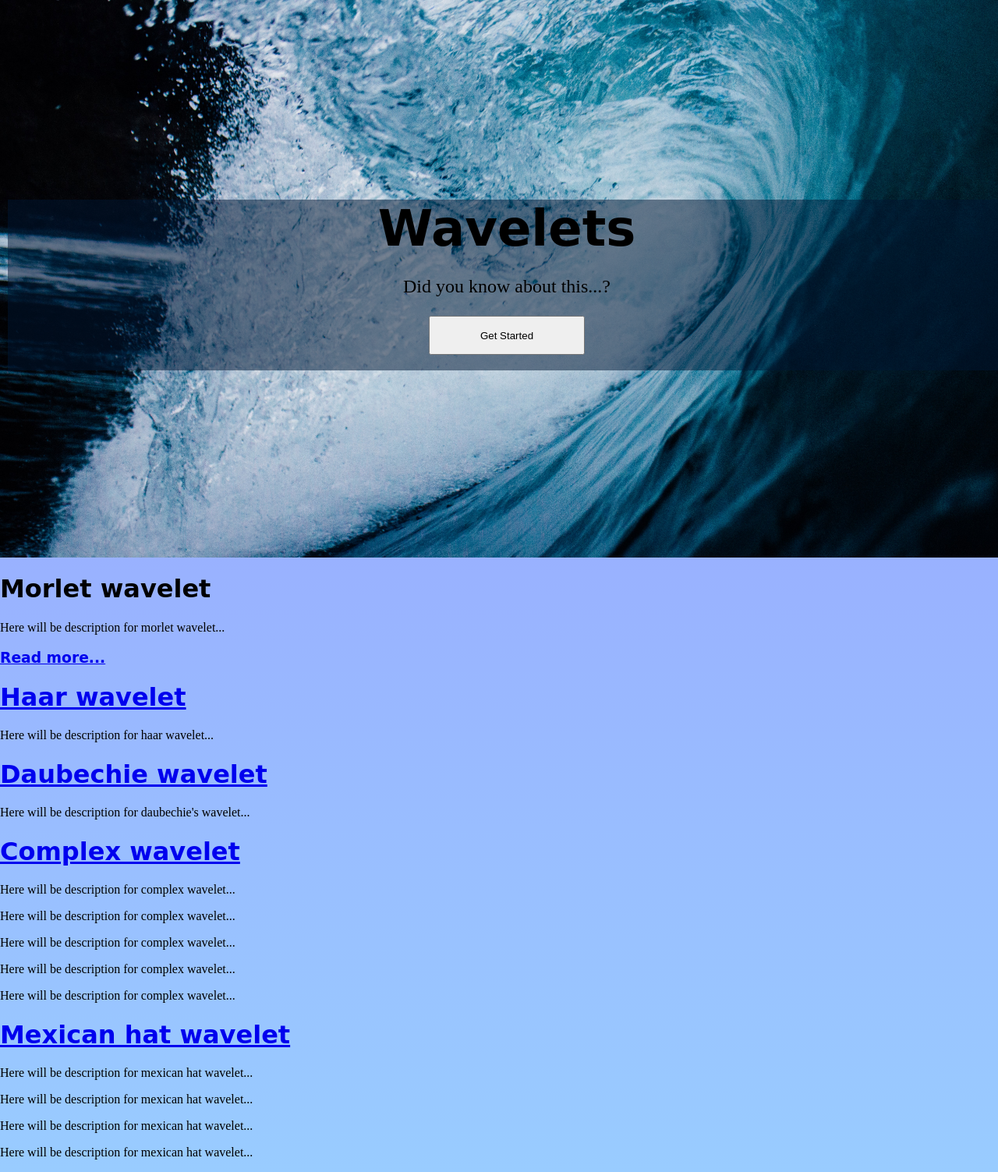
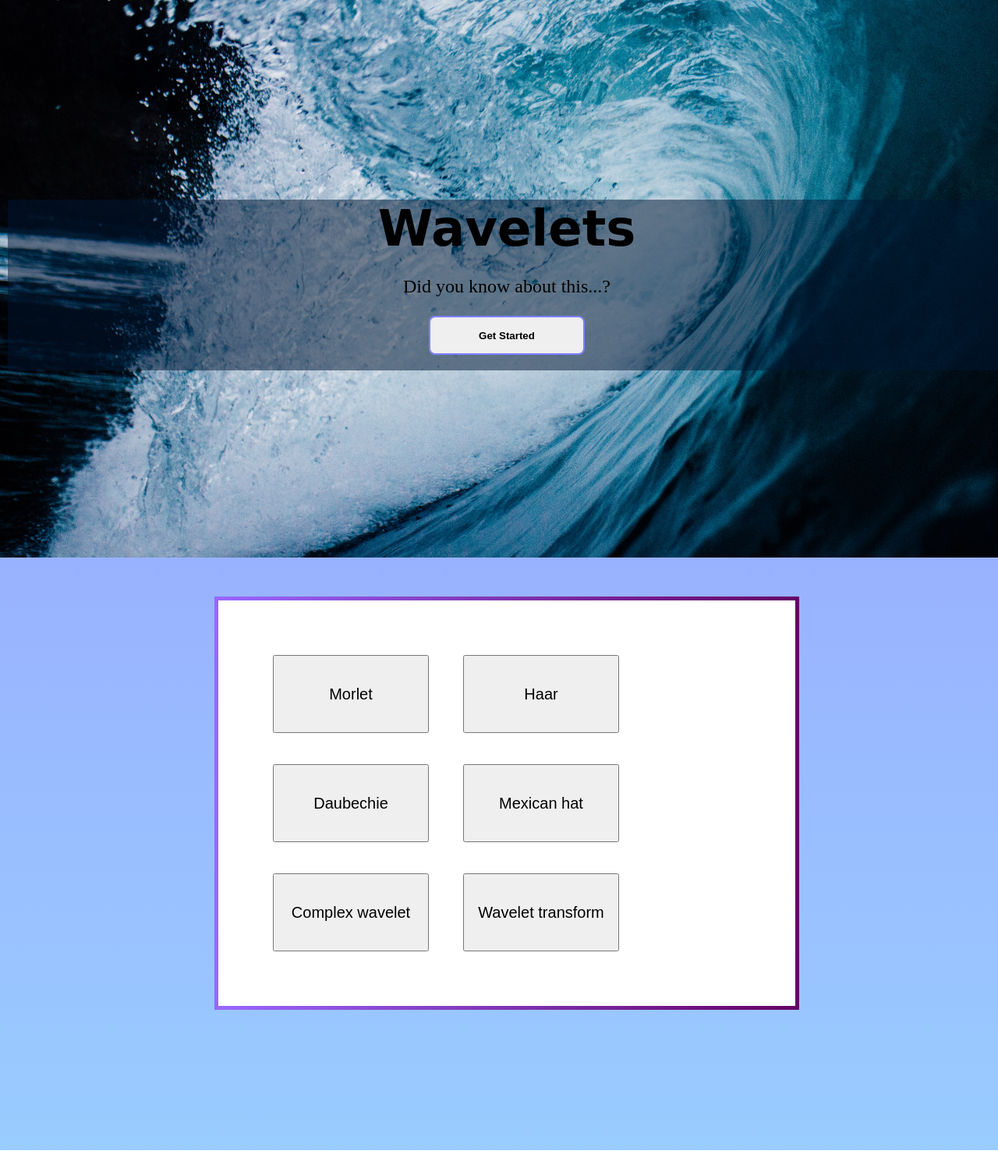
Before and after one commit to Paravati/Wavelets, a Flask app: page / in a window 1280 px wide. Shown: the whole page at 78% size. After the commit the page ends 1475 px from the top, so only its background shows below. Run offline with Flask 2, Linux system fonts and the light colour scheme; some libraries are stand-ins or nearby versions.

Commit message:
added new styles for website; moved matlab files into special directory

```diff
--- a/static/script.js
+++ b/static/script.js
@@ -13,3 +13,7 @@ window.onclick = function(e) {
     }
   }
 }
+
+function goto(url){
+    document.location.href = 'morlet.html';
+}
--- a/static/view.css
+++ b/static/view.css
@@ -3,6 +3,35 @@ body{
     background-repeat: no-repeat;
     margin: 0px;
 }
+
+.section-two{
+margin: 50px 10px 10px 10px;
+width:100%;
+height: 700px;
+}
+
+.button-group{
+margin-right: auto;
+background: white;
+margin-left: auto;
+margin-top: auto;
+margin-bottom: auto;
+width: 50%;
+padding: 50px 50px 50px 50px;
+border: 5px solid;
+/*border-image: linear-gradient(to bottom, #9966ff,#660066) 1 100%;*/
+border-image: linear-gradient(to right, #9966ff 0%,#660066 100%) 1 stretch;
+}
+
+
+.button-wave{
+width: 200px;
+height: 100px;
+font-family: arial;
+font-size: 20px;
+margin: 20px 20px 20px 20px;
+}
+
 .w3-margin{
 margin:16px!important
 }
@@ -63,7 +92,15 @@ text-align: center;
     margin-left: auto;
     margin-right: auto;
     display: block;
+    border-radius: 8px;
+    border: 2px solid #8080ff;
 }
+
+.get-started-button:hover {
+    border: 4px solid #8080ff;
+    box-shadow: 0 12px 16px 0 rgba(0,0,0,0.24), 0 17px 50px 0 rgba(0,0,0,0.19);
+}
+
 #down {
     height: 600px;
     width: 300px;
--- a/templates/waveletsUsefulDescription.html
+++ b/templates/waveletsUsefulDescription.html
@@ -12,7 +12,7 @@
         <div class="page-header-strip">
             <h1 class="w3-margin w3-jumbo">Wavelets</h1>
             <p class="w3-xlarge">Did you know about this...?</p>
-            <button class="get-started-button" onclick="scrollWin()">Get Started</button>
+            <button class="get-started-button" onclick="scrollWin()"><b>Get Started</b></button>
         </div>
     </header>
     <script>
@@ -24,38 +24,52 @@
     </script>
 
     <div class="section-two">
-        <div>
-            <h1>Morlet wavelet</h1>
-            <p>Here will be description for morlet wavelet...</p>
-            <h3><a href="/morlet">Read more...</a></h3>
+        <div class="button-group">
+            <button class="button-wave" id="morl">Morlet</button>
+            <button class="button-wave" id="haar">Haar</button>
+            <button class="button-wave" id="daub">Daubechie</button>
+            <button class="button-wave" id="mex">Mexican hat</button>
+            <button class="button-wave" id="compl">Complex wavelet</button>
+            <button class="button-wave" id="transform">Wavelet transform</button>
         </div>
 
-        <div>
-            <h1><a href="haar.html">Haar wavelet</a></h1>
-            <p> Here will be description for haar wavelet...</p>
-        </div>
+<!--        <div>-->
+<!--            <h1>Morlet wavelet</h1>-->
+<!--            <p>Here will be description for morlet wavelet...</p>-->
+<!--            <h3><a href="/morlet">Read more...</a></h3>-->
+<!--        </div>-->
+<!--        <div class="morlet-button">-->
+<!--            <button type="submit" style="border: 0; background: transparent">-->
+<!--                <img src="/static/morlet_time_domain.JPG" width="90" height="50" alt="submit" onclick="goto(morlet.html)" />-->
+<!--            </button>-->
+<!--        </div>-->
 
-        <div>
-            <h1><a href="haar.html">Daubechie wavelet</a></h1>
-            <p> Here will be description for daubechie's wavelet...</p>
-        </div>
+<!--        <div>-->
+<!--            <h1><a href="haar.html">Haar wavelet</a></h1>-->
+<!--            <p> Here will be description for haar wavelet...</p>-->
+<!--        </div>-->
 
-        <div>
-            <h1><a href="haar.html">Complex wavelet</a></h1>
-            <p> Here will be description for complex wavelet...</p>
-            <p> Here will be description for complex wavelet...</p>
-            <p> Here will be description for complex wavelet...</p>
-            <p> Here will be description for complex wavelet...</p>
-            <p> Here will be description for complex wavelet...</p>
-        </div>
+<!--        <div>-->
+<!--            <h1><a href="haar.html">Daubechie wavelet</a></h1>-->
+<!--            <p> Here will be description for daubechie's wavelet...</p>-->
+<!--        </div>-->
 
-        <div>
-            <h1><a href="haar.html">Mexican hat wavelet</a></h1>
-            <p> Here will be description for mexican hat wavelet...</p>
-            <p> Here will be description for mexican hat wavelet...</p>
-            <p> Here will be description for mexican hat wavelet...</p>
-            <p> Here will be description for mexican hat wavelet...</p>
-        </div>
+<!--        <div>-->
+<!--            <h1><a href="haar.html">Complex wavelet</a></h1>-->
+<!--            <p> Here will be description for complex wavelet...</p>-->
+<!--            <p> Here will be description for complex wavelet...</p>-->
+<!--            <p> Here will be description for complex wavelet...</p>-->
+<!--            <p> Here will be description for complex wavelet...</p>-->
+<!--            <p> Here will be description for complex wavelet...</p>-->
+<!--        </div>-->
+
+<!--        <div>-->
+<!--            <h1><a href="haar.html">Mexican hat wavelet</a></h1>-->
+<!--            <p> Here will be description for mexican hat wavelet...</p>-->
+<!--            <p> Here will be description for mexican hat wavelet...</p>-->
+<!--            <p> Here will be description for mexican hat wavelet...</p>-->
+<!--            <p> Here will be description for mexican hat wavelet...</p>-->
+<!--        </div>-->
 
     </div>
 
```
Also changed, not shown: templates/haar.html (+22 -9 lines), 17 other files.
